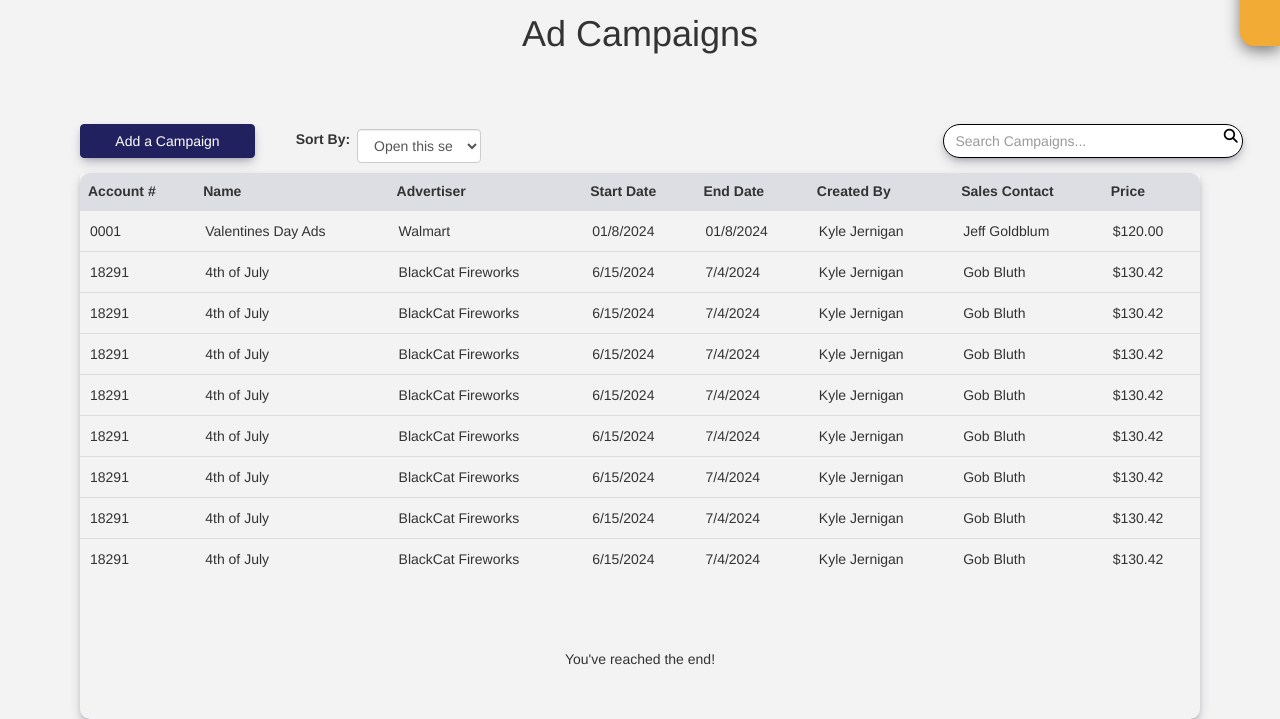
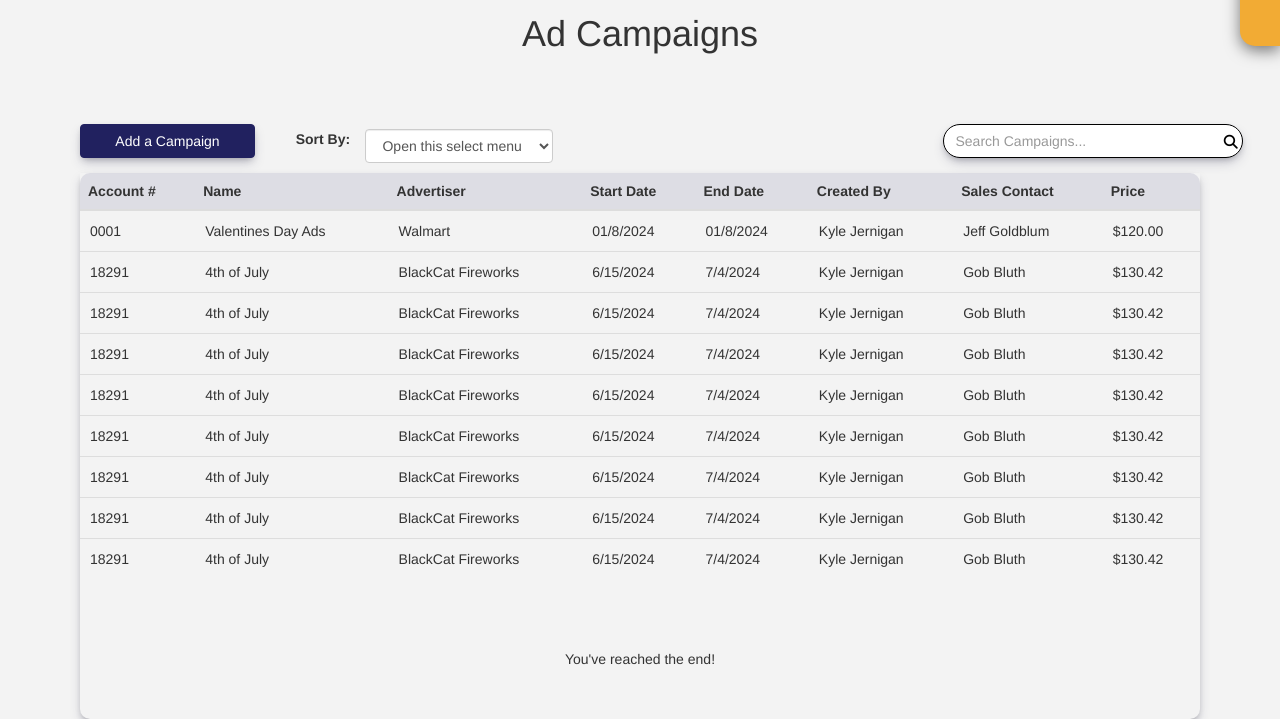
Before and after one commit to skoolboi434/MIDTC-Advertising, a Django app: page / in a window 1280 px wide. Shown: the part 216-935 px from the top of the page. Run offline with Django 5.2, Linux system fonts and the light colour scheme; some libraries are stand-ins or nearby versions.

Commit message:
Search box fix

```diff
--- a/advertising/static/css/custom.css
+++ b/advertising/static/css/custom.css
@@ -834,7 +834,7 @@
 }
 .has-search .form-control-feedback {
   position: absolute;
-  top: 0;
+  top: 6px;
   right: 0;
   z-index: 2;
   display: block;
--- a/advertising/static/scss/components/_searchbox.scss
+++ b/advertising/static/scss/components/_searchbox.scss
@@ -9,7 +9,7 @@
 
   .form-control-feedback {
     position: absolute;
-    top: 0;
+    top: 6px;
     right: 0;
     z-index: 2;
     display: block;
--- a/templates/pages/campaigns-home.html
+++ b/templates/pages/campaigns-home.html
@@ -16,7 +16,7 @@
             <button class="btn btn-secondary">Add a Campaign</button>
           </div>
         </div>
-        <div class="col-md-3">
+        <div class="col-md-4">
           <!-- Sort Ads Container -->
 
           <div class="sort-ads-container">
```
Also changed, not shown: 1 other file.
